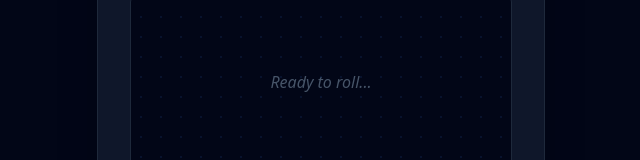
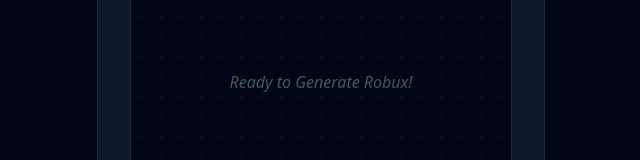
Before and after one commit to gp1547416-coder/BloxOne, a Next.js app: page / in a window 1280 px wide. Shown: the part 286-446 px from the top of the page, without its empty margins (319-959 px from the left). Built offline with nearby package versions, Linux system fonts and the light colour scheme.

Commit message:
Update page.tsx

```diff
--- a/app/page.tsx
+++ b/app/page.tsx
@@ -31,7 +31,7 @@
               {number}
             </span>
           ) : (
-            <span className="text-slate-600 font-medium italic">Ready to roll...</span>
+            <span className="text-slate-600 font-medium italic">Ready to Generate Robux!</span>
           )}
           <div className="absolute inset-0 opacity-10 pointer-events-none"
                style={{
```
